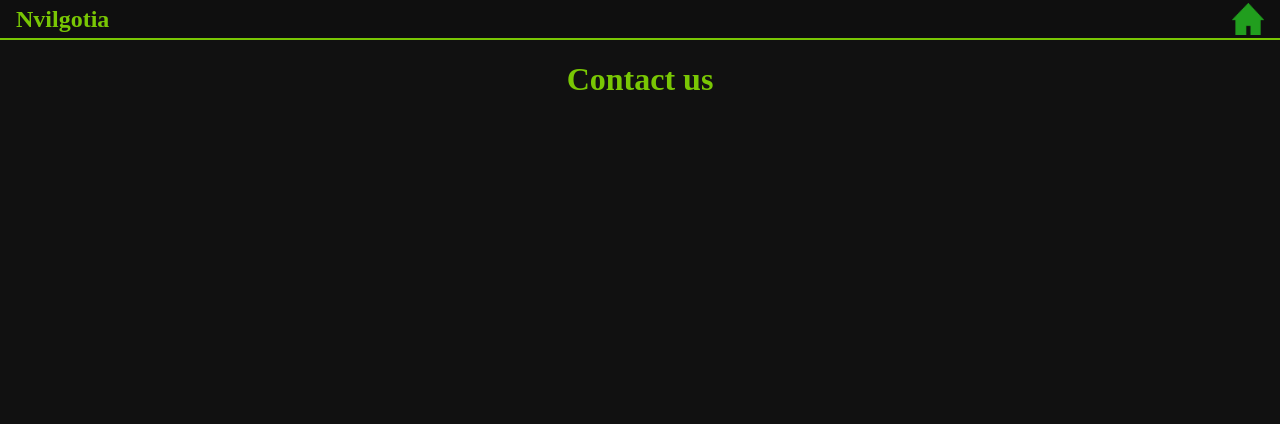
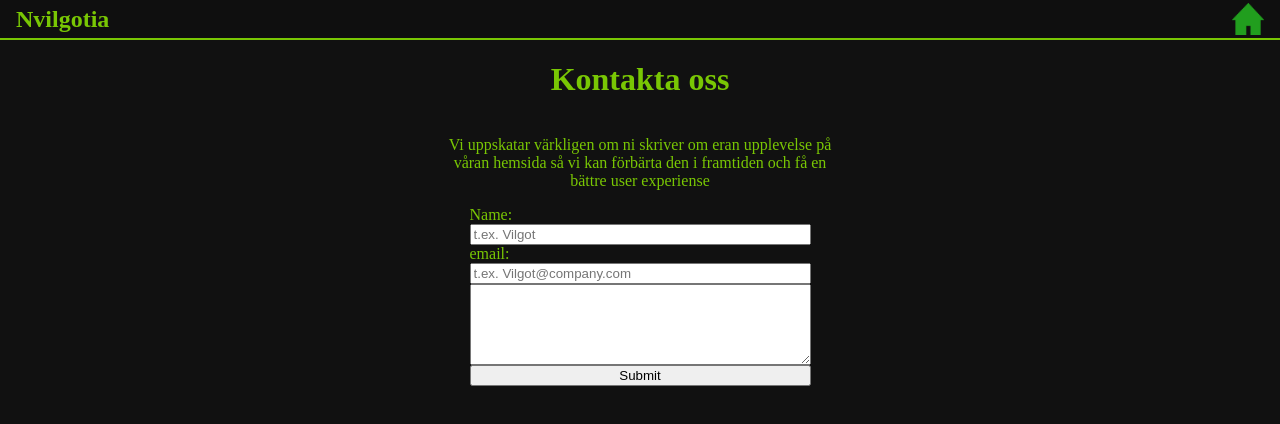
Before and after one commit to Xerobyt3s/vilgot-b-produkterna, a plain HTML site: page html/contact.html in a window 1280 px wide. Drawn offline with Linux system fonts and the light colour scheme.

Commit message:
light contact page

```diff
--- a/css/style.css
+++ b/css/style.css
@@ -109,6 +109,19 @@ p {
 
 .buy-button:hover {
     background-color: rgb(98, 161, 2);
+}
+
+.contact-p {
+    width: 30%;
+}
+
+.contact-survey {
+    display: flex;
+    flex-direction: column;
+}
+
+.contact-survey label {
+    color: rgb(121, 199, 4);
 }
 
 /*everything below until the section tag controlls the dropdown menu*/
--- a/html/contact.html
+++ b/html/contact.html
@@ -19,13 +19,22 @@
                 </div>
             </header>
 
-            <div class="contact-info">
-                <div class-right panel>
-                    <h1>Contact us</h1>
-                    <p></p>
-                </div>
+            <h1>Kontakta oss</h1>
+            <p class="contact-p">Vi uppskatar värkligen om ni skriver om eran upplevelse på våran hemsida så vi kan förbärta den i framtiden och få en bättre user experiense</p>
 
-            </div>
+            <form class="contact-survey">
+                <label id="name-label" for="name">Name:</label>
+                <input id="name" type="text" placeholder="t.ex. Vilgot" required>
+
+                <label id="email-label" for="email">email:</label>
+                <input id="email" type="email" placeholder="t.ex. Vilgot@company.com" required>
+
+                <label for="textarea"></label>
+                <textarea id="textarea" rows="5" cols="40"></textarea>
+
+                <input id="submit" type="submit" value="Submit">
+            </form>
+
 
         </div>
 
```
